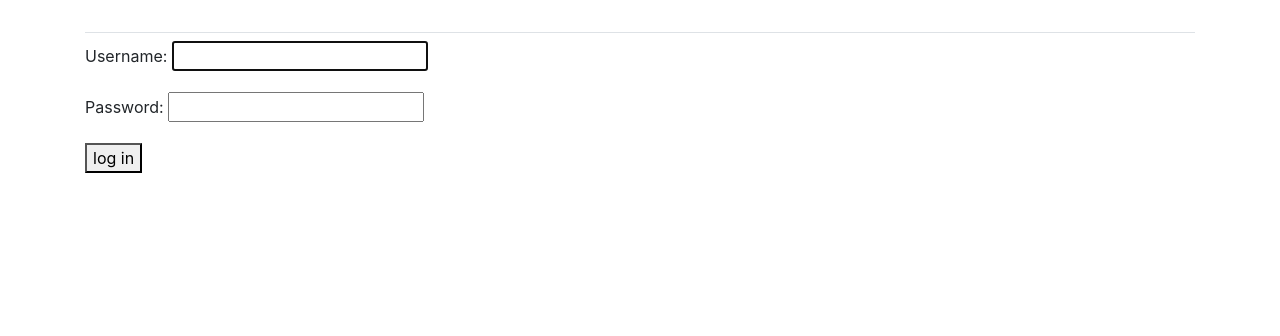
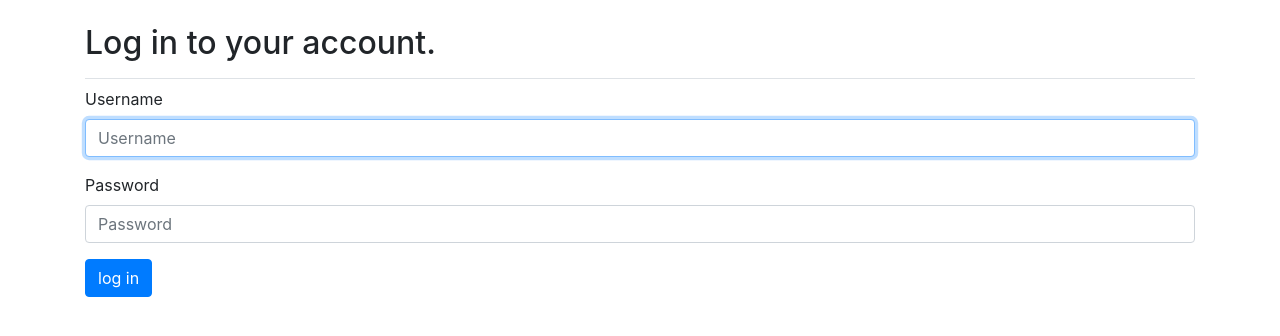
Before and after one commit to danyaxxx/python_book_1_django_app, a Django app: page /users/login/ in a window 1280 px wide. Shown: the part 58-394 px from the top of the page. Run offline with Django 3.2, Linux system fonts and the light colour scheme; some libraries are stand-ins or nearby versions.

Commit message:
Оформление страницы входа.

```diff
--- a/users/templates/registration/login.html
+++ b/users/templates/registration/login.html
@@ -1,15 +1,17 @@
 {% extends 'learning_logs/base.html' %}
+{% load bootstrap4 %}
+
+{% block page_header %}
+    <h2>Log in to your account.</h2>
+{% endblock page_header %}
 
 {% block content %}
-    {% if form.errors %}
-        <p>Your username and password didn't match. Please try again.</p>
-    {% endif %}
-
-    <form method="POST" action="{% url 'users:login' %}">
+    <form method="POST" action="{% url 'users:login' %}" class="form">
         {% csrf_token %}
-        {{ form.as_p }}
-
-        <button name="submit">log in</button>
+        {% bootstrap_form form %}
+        {% buttons %}
+            <button name="submit" class="btn btn-primary">log in</button>
+        {% endbuttons %}
         <input type="hidden" name="next" value="{% url 'learning_logs:index' %}">
     </form>
 {% endblock content %}
```
Also changed, not shown: db.sqlite3.
